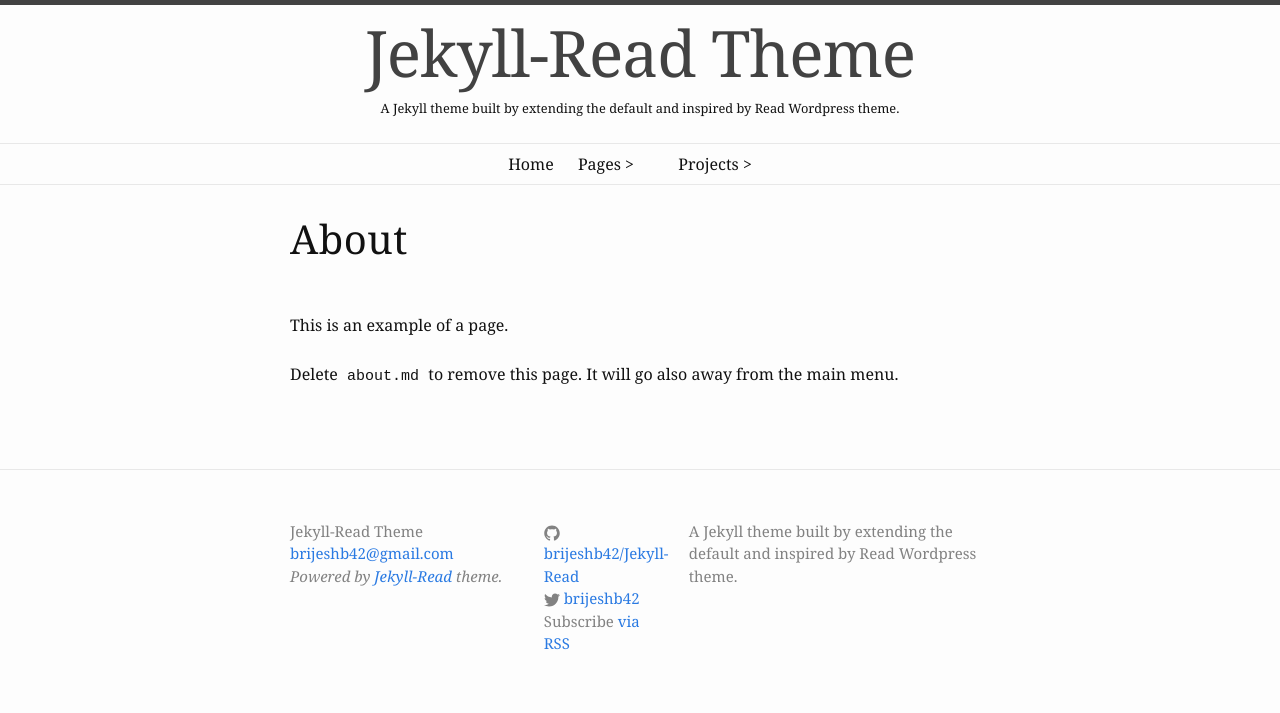
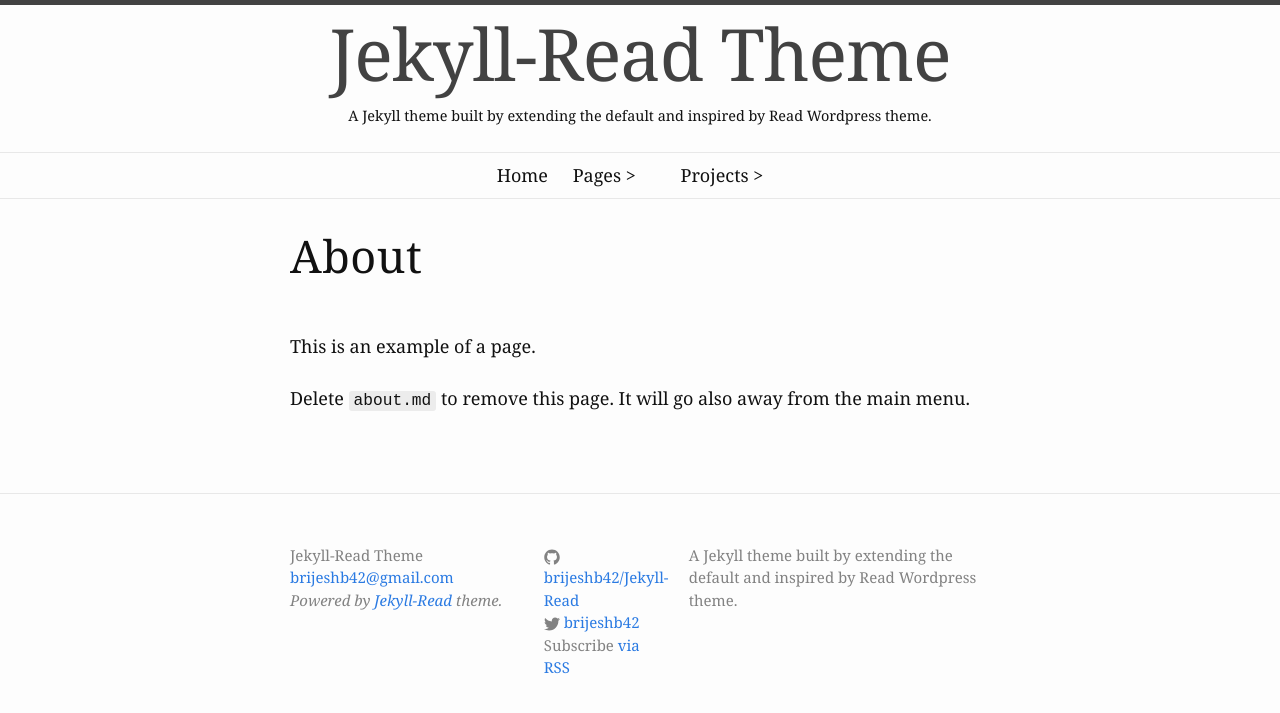
Before and after one commit to brijeshb42/Jekyll-Read, a Jekyll site: the page built from about.md, in a window 1280 px wide. Shown: the top 713 px of the page. Built offline with Jekyll 4.4.1, drawn with Linux system fonts in a browser that asks for light colours; some web fonts are replaced.

Commit message:
code css

```diff
--- a/_sass/_base.scss
+++ b/_sass/_base.scss
@@ -130,13 +130,13 @@
 pre,
 code {
     font-size: 15px;
-    //border: 1px solid $grey-color-light;
     border: none;
     border-radius: 3px;
-    //background-color: #fff;
 }
 
 code {
+    background: #ECECEC;
+    font-size: 0.9em;
     padding: 1px 5px;
 }
 
--- a/_sass/_syntax-highlighting.scss
+++ b/_sass/_syntax-highlighting.scss
@@ -2,7 +2,7 @@
  * Syntax highlighting styles
  */
 .highlight {
-    background: #F9F9F9;
+    background: $code-bg-color;
     border: 1px solid $grey-color-light;
 
     @extend %vertical-rhythm;
--- a/css/main.scss
+++ b/css/main.scss
@@ -7,7 +7,7 @@
 
 // Our variables
 $base-font-family: "Coustard", Georgia, serif;
-$base-font-size:   16px;
+$base-font-size:   18px;
 $base-font-weight: 400;
 $small-font-size:  $base-font-size * 0.875;
 $base-line-height: 1.5;
@@ -21,6 +21,8 @@
 $grey-color:       #828282;
 $grey-color-light: lighten($grey-color, 40%);
 $grey-color-dark:  darken($grey-color, 25%);
+
+$code-bg-color:    #F9F9F9;
 
 // Width of the content area
 $content-width:    800px;
@@ -72,6 +74,10 @@
         padding: 0;
     }
 
+    code {
+        background: $code-bg-color;
+    }
+
     table {
         width: 100%;
     }
```
